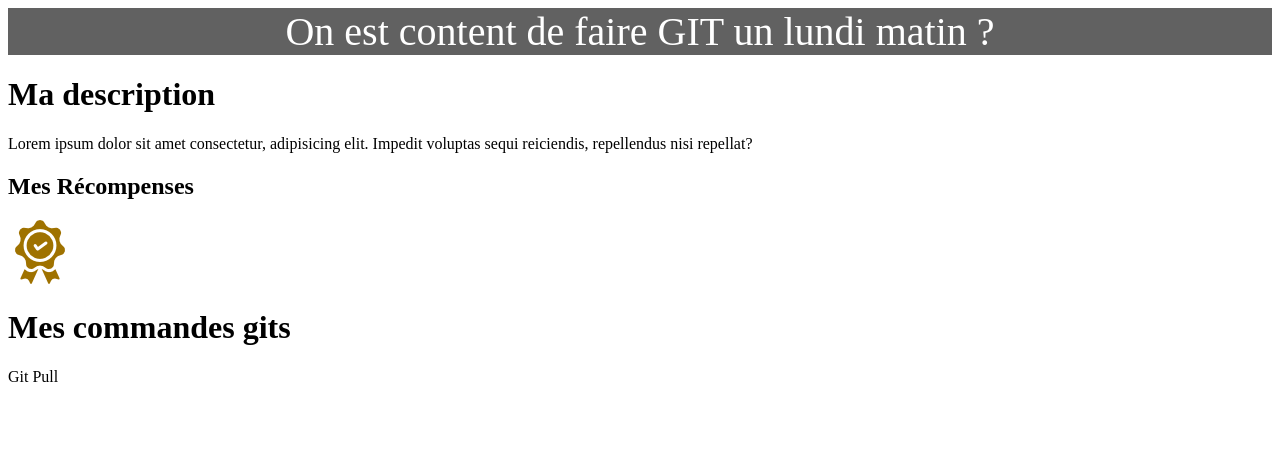
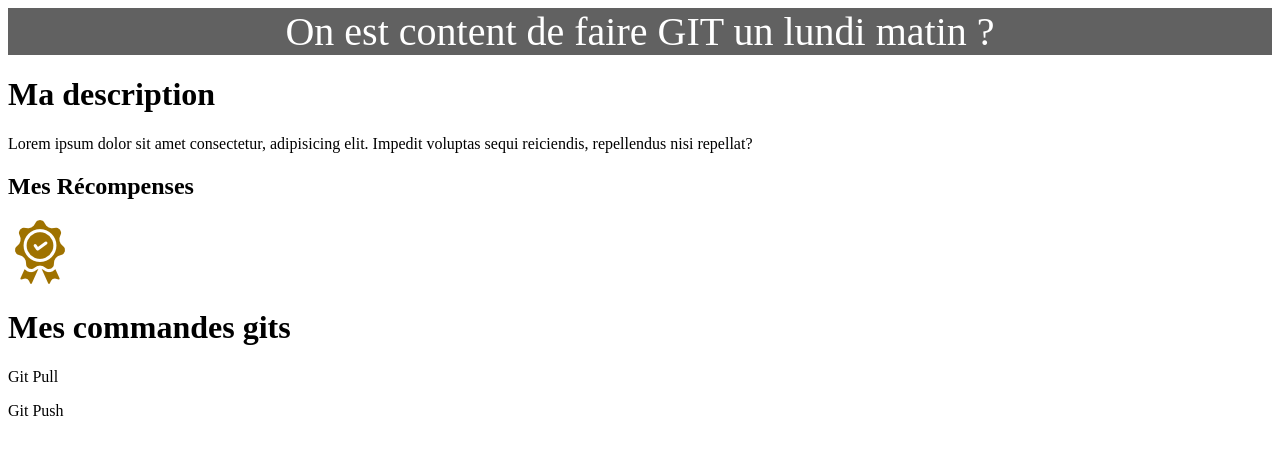
Before and after one commit to Alex8633/mon_projet_web, a plain HTML site: page index.html in a window 1280 px wide. Drawn offline with Linux system fonts and the light colour scheme.

Commit message:
Ajout des commandes gits

```diff
--- a/index.html
+++ b/index.html
@@ -27,6 +27,7 @@
     <div>
         <h1>Mes commandes gits</h1>
         <p>Git Pull</p>
+        <p>Git Push</p>
     </div>
 </body>
 
```
